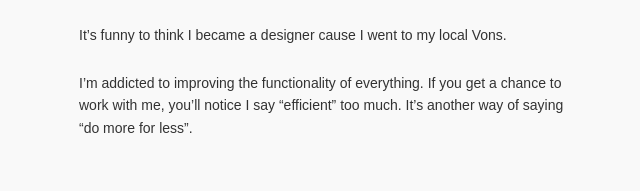
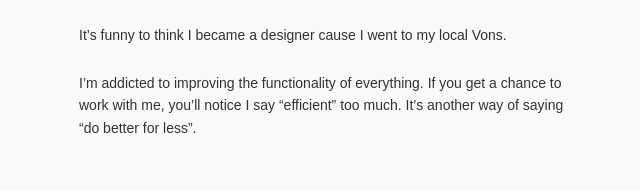
Before and after one commit to sk-srinikumar/site, a Gatsby site: page /about in a window 1280 px wide. Shown: the part 915-1106 px from the top of the page, 317-957 px from the left. Built offline with nearby package versions, Linux system fonts and the light colour scheme; Gatsby itself is replaced by a stand-in of ours; a web font is replaced by a local one.

Commit message:
Update about.mdx

```diff
--- a/src/pages/about.mdx
+++ b/src/pages/about.mdx
@@ -16,7 +16,8 @@ I immigrated to the U.S. when I was 5. My first trip to an American grocery stor
 
 It’s funny to think I became a designer cause I went to my local Vons.
 
-I’m addicted to improving the functionality of everything. If you get a chance to work with me, you’ll notice I say “efficient” too much. It’s another way of saying “do more for less”.
+I’m addicted to improving the functionality of everything. If you get a chance to work with me, you’ll notice I say “efficient” too much.
+It’s another way of saying “do better for less”.
 
 
 ## MUSIC
```
